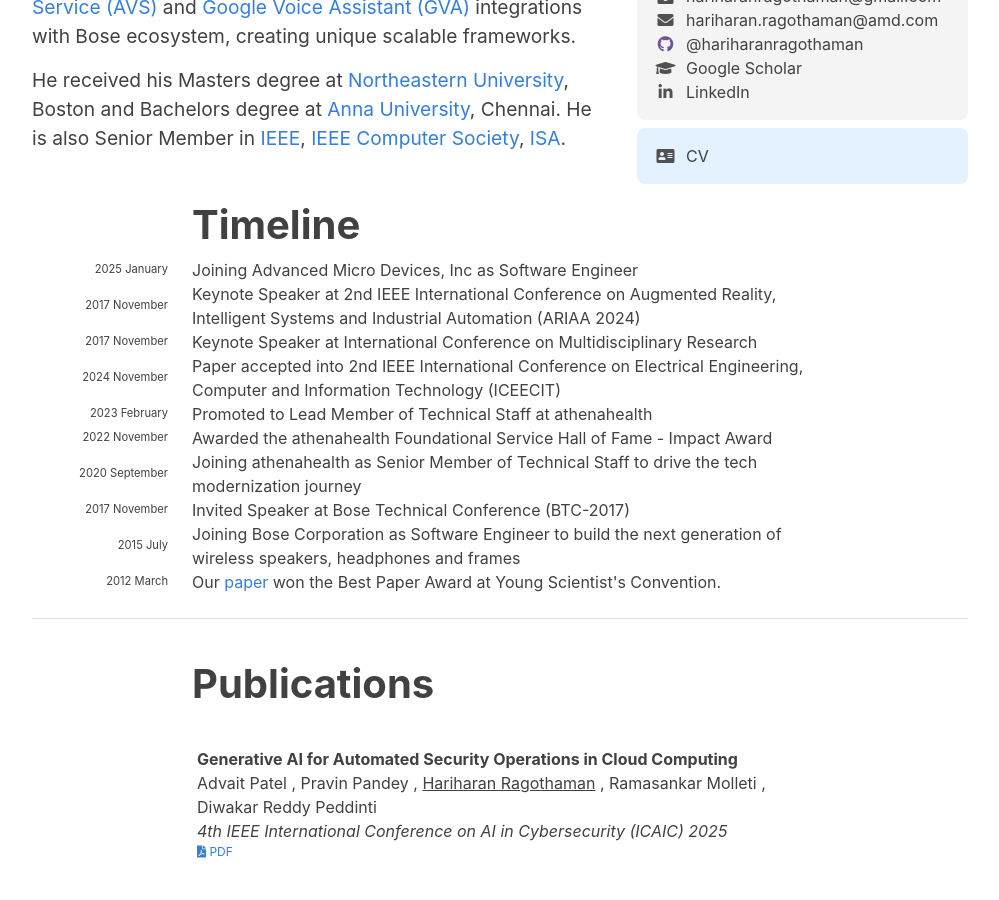
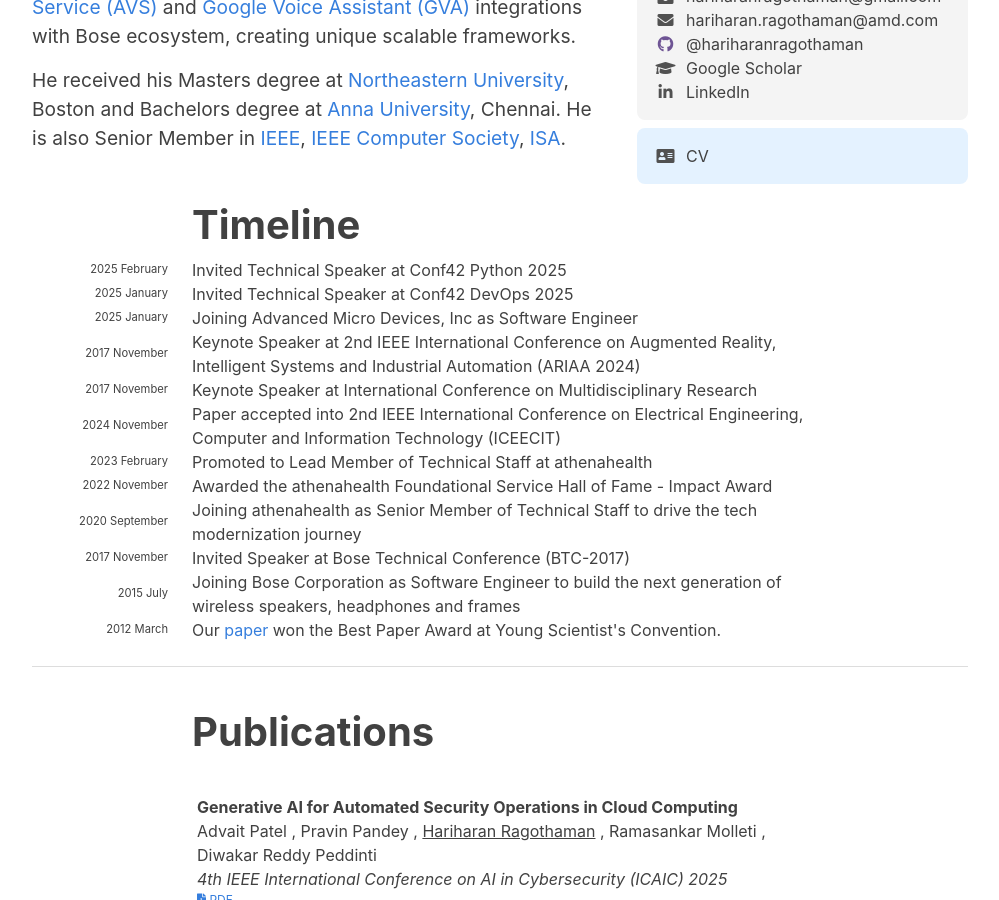
Before and after one commit to hariharanragothaman/hariharanragothaman.github.io, a Jekyll site: the page built from index.md, in a window 1280 px wide and 900 px high, scrolled down 628 px. Shown: the whole window, without its empty margins (140-1139 px from the left). Built offline with Jekyll 4.4.1, drawn with Linux system fonts in a browser that asks for light colours; nearby versions of some CDN libraries; some web fonts are replaced.

Commit message:
Polishes and Updates

```diff
--- a/_data/news.yaml
+++ b/_data/news.yaml
@@ -1,3 +1,11 @@
+- year: 2025
+  year-extra: February
+  description: Invited Technical Speaker at Conf42 Python 2025
+
+- year: 2025
+  year-extra: January
+  description: Invited Technical Speaker at Conf42 DevOps 2025
+
 - year: 2025
   year-extra: January
   description: Joining Advanced Micro Devices, Inc as Software Engineer
```
